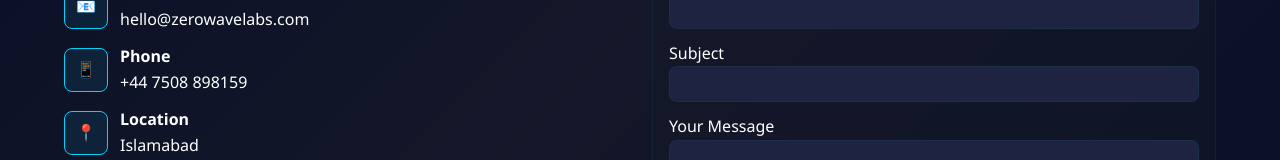
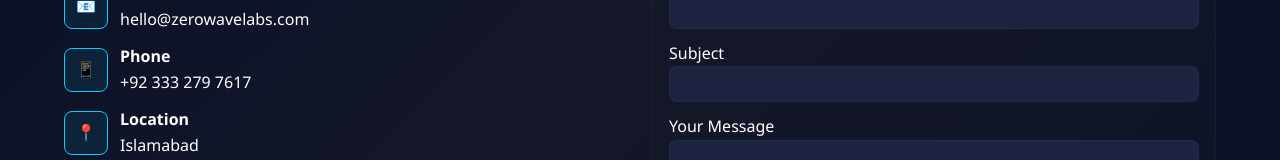
Before and after one commit to IbrahimAhmed413/ZeroWaveLabs, a React (Create React App) app: page /contact in a window 1280 px wide. Shown: the part 346-506 px from the top of the page. Built offline with nearby package versions, Linux system fonts and the light colour scheme.

Commit message:
feat: done with it

```diff
--- a/src/components/Contact.js
+++ b/src/components/Contact.js
@@ -14,7 +14,7 @@ export default function Contact(){
           <p>Whether you're looking to modernize your infrastructure or implement AI solutions, we're here to help.</p>
           <div className="contact-details">
             <div className="contact-item"><div className="contact-icon">📧</div><div className="contact-text"><h4>Email</h4><p>hello@zerowavelabs.com</p></div></div>
-            <div className="contact-item"><div className="contact-icon">📱</div><div className="contact-text"><h4>Phone</h4><p>+44 7508 898159</p></div></div>
+            <div className="contact-item"><div className="contact-icon">📱</div><div className="contact-text"><h4>Phone</h4><p>+92 333 279 7617</p></div></div>
             <div className="contact-item"><div className="contact-icon">📍</div><div className="contact-text"><h4>Location</h4><p>Islamabad</p></div></div>
           </div>
         </div>
--- a/src/components/Hero.js
+++ b/src/components/Hero.js
@@ -14,7 +14,7 @@ export default function heroo(){
             We blend <strong>creativity with technology</strong>, offering both <strong>free community tools </strong> and <strong>premium client solutions</strong> under one roof.
           </p>
           <div className="heroo-buttons">
-              <a className='btnn-primary' href='/contact'>Contact Us</a>
+              <a className='btnn-primary' href="https://wa.me/44 7508 898159">Contact Us</a>
             <a className='btn-secondary' href='#portfolio'>View Our Work</a>
           </div>
         </div>
--- a/src/components/Navbar.js
+++ b/src/components/Navbar.js
@@ -142,7 +142,7 @@ export default function Navbar() {
           <li><a href="/contact" onClick={() => setOpen(false)}>Contact</a></li>
         </ul>
 
-        <a href="https://wa.me/923332797617"
+        <a href="https://wa.me/44 7508 898159"
           className="cta-button"
           target="_blank"
           rel="noopener noreferrer">Contact Us</a>
```
